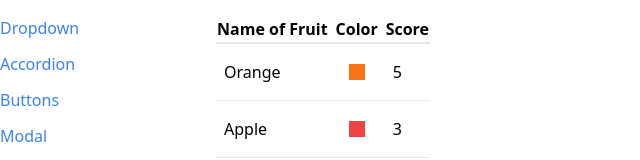
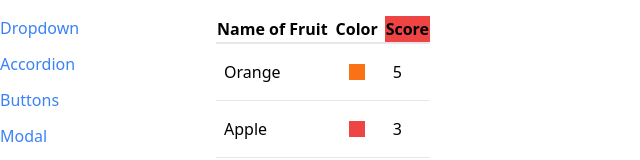
Before and after one commit to preston-bateman/comps, a React (Vite) app: page /table in a window 1280 px wide. Shown: the top 160 px of the page, without its empty margins (0-640 px from the left). Built offline with nearby package versions, Linux system fonts and the light colour scheme.

Commit message:
added table custom headers

```diff
--- a/src/components/Table.js
+++ b/src/components/Table.js
@@ -12,6 +12,10 @@
     })
 
     const renderedHeaders = config.map((column) => {
+        if(column.header) {
+            return(column.header())
+        }
+
         return (
             <th key={column.label}>{column.label}</th>
         )
--- a/src/pages/TablePage.js
+++ b/src/pages/TablePage.js
@@ -14,7 +14,7 @@
         {
             label: "Score",
             render: (fruit) => fruit.score,
-            sort: (a, b) => {}
+            header: () => <th className="bg-red-500">Score</th>
         },
     ]
 
```
